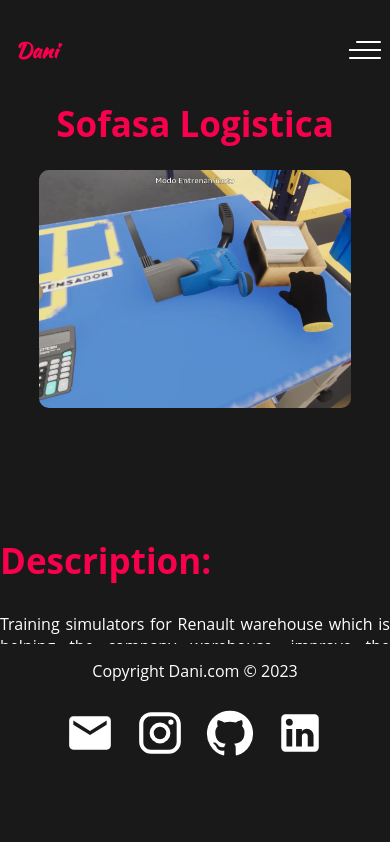
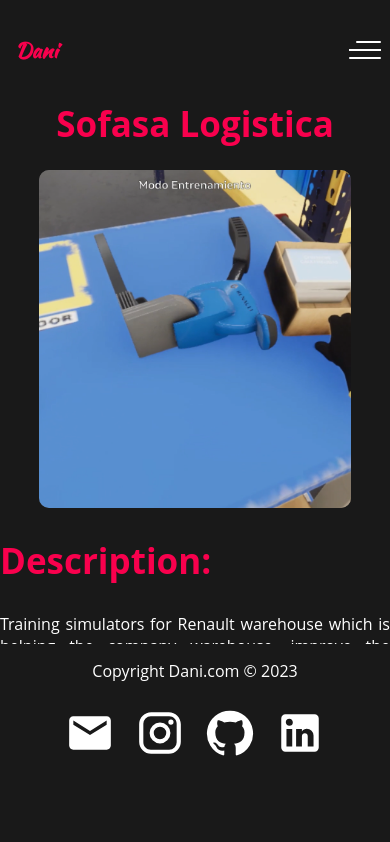
Before and after one commit to Playyer96/personal-portafolio, a React (Create React App) app: page /project/1 in a window 390 px wide. Shown: the top 842 px of the page. Built offline with nearby package versions, Linux system fonts and the light colour scheme.

Commit message:
reponsiveness changes for display project

```diff
--- a/src/styles/ImageSlider.css
+++ b/src/styles/ImageSlider.css
@@ -1,14 +1,15 @@
 .image-slider {
   width: 100%;
-  /* height: 100vh; */
   height: calc(100vh - 100px);
   /*  */
 }
 
 .carousel {
+  margin: auto;
   width: 100%;
   /* height: 100%; */
-  height: calc(100vh - 100px);
+  height: 100vh;
+  /* height: calc(100vh - 100px); */
   position: relative;
 }
 
@@ -51,7 +52,7 @@
   .image-slider {
     width: 100%;
     height: 40vh;
-    position: relative;
+    /* position: relative; */
   }
 
   .card {
@@ -66,8 +67,8 @@
   .carousel {
     width: 100%;
     /* height: 100%; */
-    height: calc(40vh - 100px);
-    position: relative;
+    height: 40vh;
+    /* position: relative; */
   }
 
   .card:nth-of-type(3) {
```
